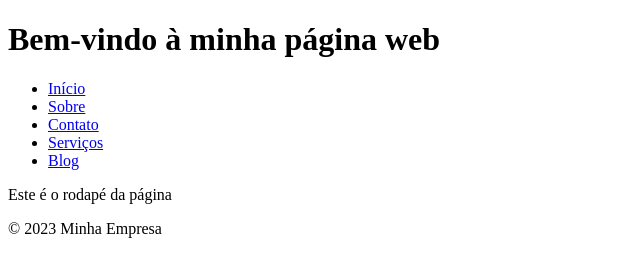
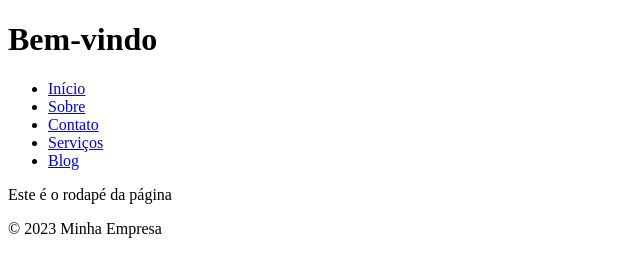
Before and after one commit to Gestao-de-Performance/projeto-desenvolvido-em-aula-Asyaumdu, a plain HTML site: page index.html in a window 1280 px wide. Shown: the whole page, without its empty margins (0-640 px from the left). Drawn offline with Linux system fonts and the light colour scheme.

Commit message:
Update index.html

```diff
--- a/index.html
+++ b/index.html
@@ -6,7 +6,7 @@
     <title>Minha pag teste</title>
 </head>
 <header>
-    <h1>Bem-vindo à minha página web</h1>
+    <h1>Bem-vindo</h1>
 </header>
 <nav>
     <ul>
```
